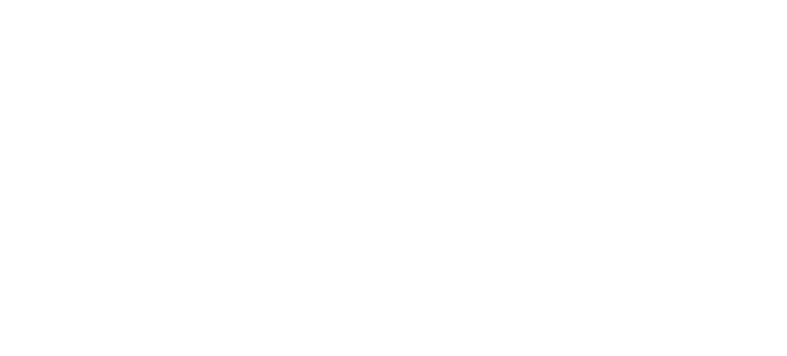
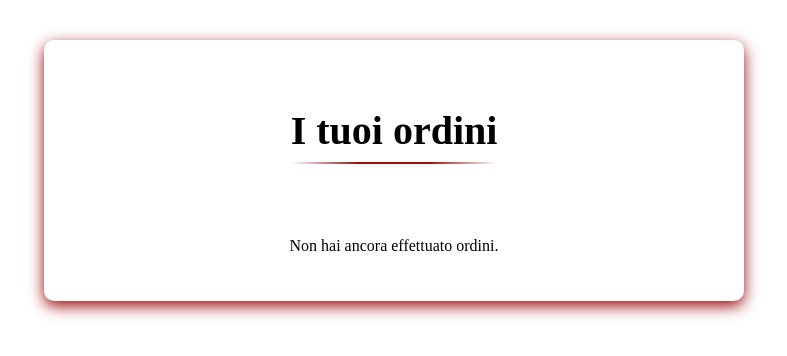
Before and after one commit to develhope/FS34-Team2-Project2, a React (Vite) app in the folder Progetto2/: page /ordini in a window 1280 px wide. Before the commit this address had no page. Shown: the top 356 px of the page, without its empty margins (246-1033 px from the left). Built offline with nearby package versions, Linux system fonts and the light colour scheme; a web font is replaced by a local one.

Commit message:
Aggiunta pagina ordini

```diff
--- a/Progetto2/src/App.jsx
+++ b/Progetto2/src/App.jsx
@@ -11,6 +11,7 @@
 import Privacy2 from "./PrivateContent2";
 import React from "react";
 import { ToastContainer, toast } from "react-toastify";
+import Orders from "./Orders";
 function App() {
   return (
     <>
@@ -44,7 +45,7 @@
                 </Privacy>
               }
             ></Route>
-            <Route></Route>
+            <Route path="/ordini" element={<Orders/>}></Route>
           </Routes>
           <ToastContainer />
         </BrowserRouter>
--- a/Progetto2/src/Components/NavBarDash.jsx
+++ b/Progetto2/src/Components/NavBarDash.jsx
@@ -13,7 +13,7 @@
   }
 
   function handleCarrello() {
-    navigate("/carrello");
+    navigate("/ordini");
   }
   return (
     <div className="button-container">
--- /dev/null
+++ b/Progetto2/src/Orders.jsx
@@ -0,0 +1,56 @@
+import React, { useEffect, useState } from "react";
+import { useAuth } from "./Context/authContext";
+
+export default function Orders() {
+  const { user } = useAuth();
+  const [ordiniUtente, setOrdiniUtente] = useState([]);
+
+ useEffect(() => {
+   const ordiniSalvati = JSON.parse(localStorage.getItem("orders")) || [];
+   setOrdiniUtente(ordiniSalvati);
+ }, []);
+
+  return (
+    <div className="ordini-container">
+      <h1 className="titolo-ordini">I tuoi ordini</h1>
+      {ordiniUtente.length === 0 ? (
+        <p>Non hai ancora effettuato ordini.</p>
+      ) : (
+        ordiniUtente.map((ordine, index) => {
+          const totaleOrdine = ordine.prodottiCarrello?.reduce(
+            (tot, prod) => tot + prod.price * prod.quantity,
+            0
+          );
+
+          return (
+            <div className="ordine-card" key={ordine.id || index}>
+              <h2>Ordine #{ordine.id}</h2>
+              <p>
+                <strong>Nome:</strong> {ordine.nome} {ordine.cognome}
+              </p>
+              <p>
+                <strong>Email:</strong> {ordine.email}
+              </p>
+              {ordine.IndirizzoResidenza && (
+                <p>
+                  <strong>Indirizzo:</strong> {ordine.IndirizzoResidenza}
+                </p>
+              )}
+              <h3>Prodotti:</h3>
+              <ul className="ordine-prodotti">
+                {ordine.prodottiCarrello?.map((prodotto, idx) => (
+                  <li key={idx}>
+                    {prodotto.title} - €{prodotto.price} x {prodotto.quantity}
+                  </li>
+                ))}
+              </ul>
+              <p>
+                <strong>Totale ordine:</strong> €{totaleOrdine.toFixed(2)}
+              </p>
+            </div>
+          );
+        })
+      )}
+    </div>
+  );
+}
--- a/Progetto2/src/index.css
+++ b/Progetto2/src/index.css
@@ -420,6 +420,73 @@
 }
 
 /*End Form Login Style*/
+.titolo-ordini {
+  font-size: 40px;
+  text-align: center;
+  --header-color: var(--white);
+  --decor-line-color: linear-gradient(
+    90deg,
+    rgba(157, 10, 14, 0),
+    #9d0a0e,
+    #9d0a0e,
+    rgba(157, 10, 14, 0)
+  );
+  --decor-line-width: 22px;
+  --decor-line-height: 2px;
+  --decor-line-verticle-offset: 10px;
+  position: relative;
+  padding: 10px 0;
+}
+.titolo-ordini::after {
+    content: "";
+    position: absolute;
+    bottom: 0;
+    left: 0;
+    width: 100%;
+    height: 2px;
+    background: var(--decor-line-color);
+}
+.ordini-container {
+  width: 100%;
+  max-width: 700px;
+  margin: 40px auto;
+  background-color: #fff;
+  box-shadow: #9d0a0e 0px 5px 15px;
+  border-radius: 10px;
+  box-sizing: border-box;
+  padding: 30px;
+  display: flex;
+  flex-direction: column;
+  gap: 30px;
+  align-items: center;
+}
+
+.ordine-card {
+  width: 100%;
+  background-color: #f9f9f9;
+  border-radius: 10px;
+  padding: 20px;
+  box-shadow: #ccc 0px 2px 10px;
+  display: flex;
+  flex-direction: column;
+  gap: 10px;
+}
+
+.ordine-card h2 {
+  margin-bottom: 10px;
+  color: #9d0a0e;
+}
+
+.ordine-prodotti {
+  list-style: none;
+  padding-left: 0;
+  margin: 10px 0;
+}
+
+.ordine-prodotti li {
+  padding: 5px 0;
+  border-bottom: 1px solid #ddd;
+}
 /* start Carrello Style */
 .carrello-container {
   display: flex;
```
